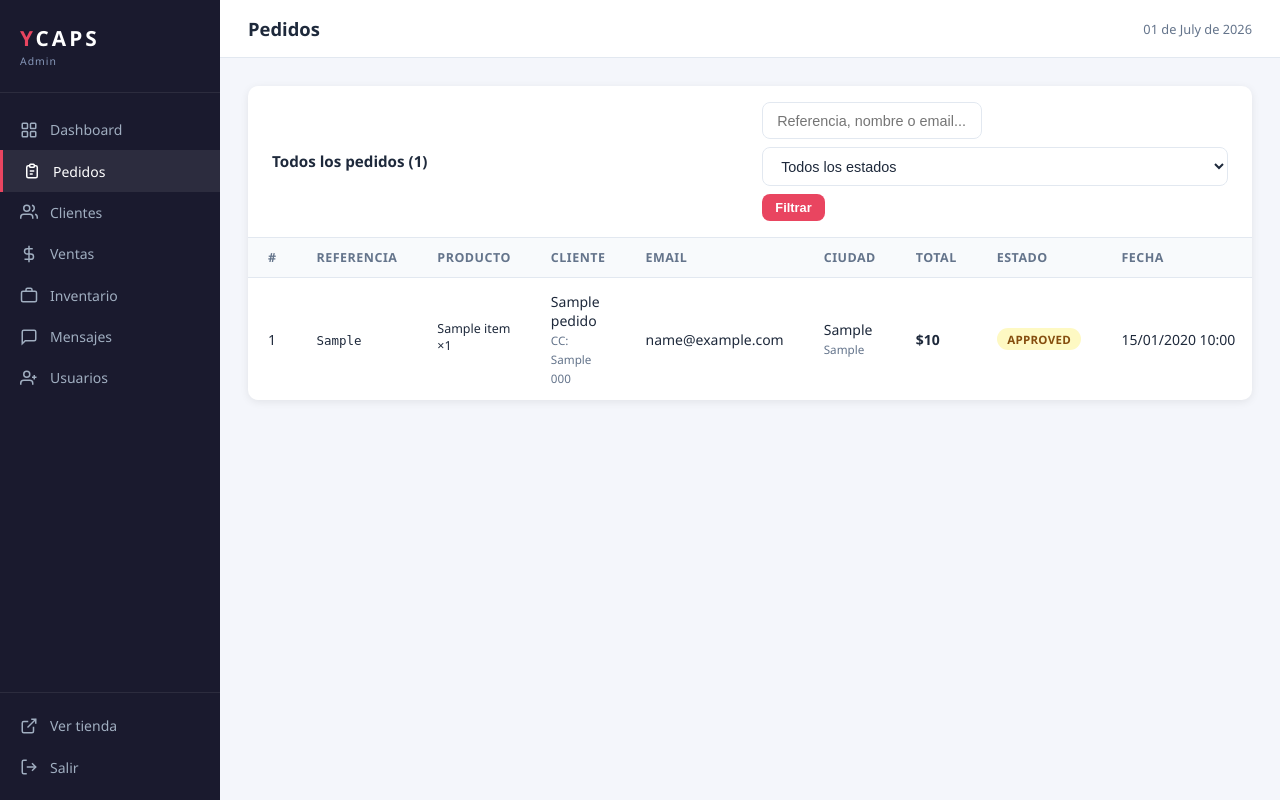
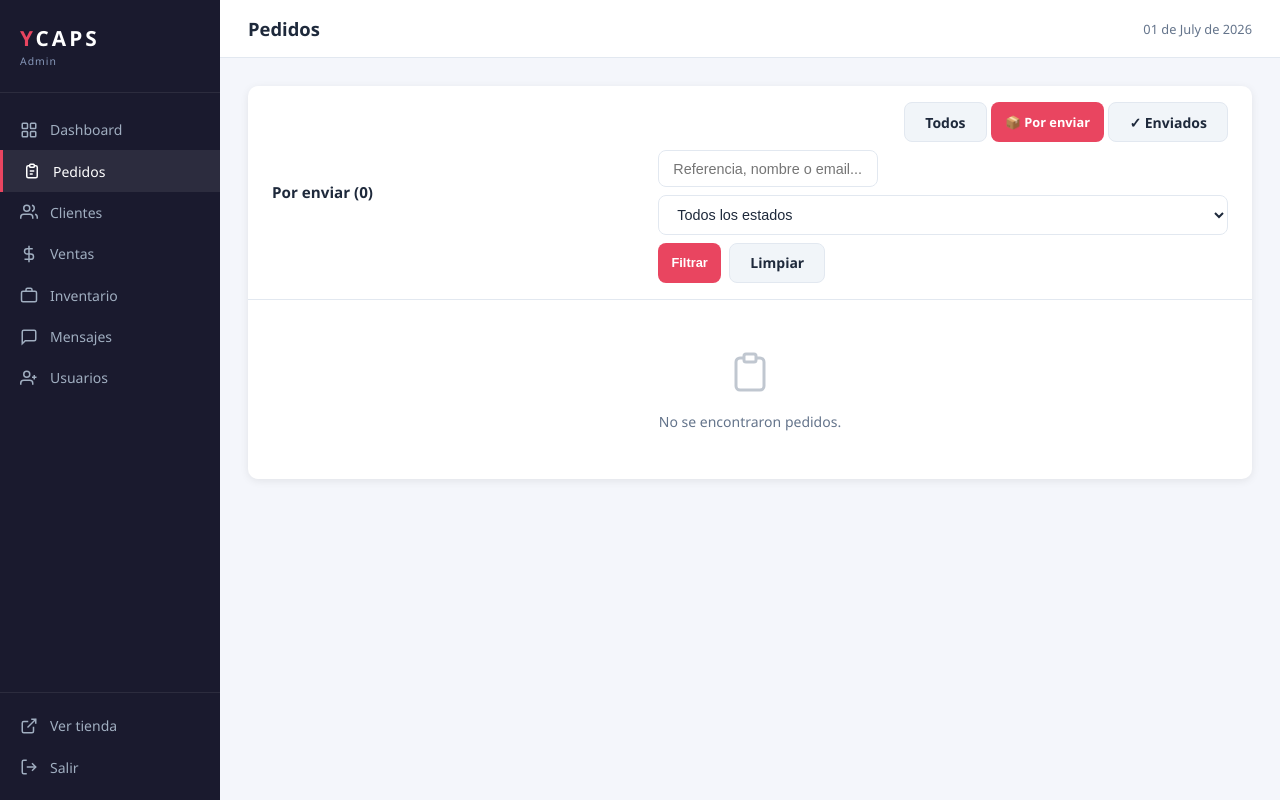
Before and after one commit to dfmh1026/Ycaps, a PHP site: page /admin/pedidos.php?envio=por_enviar in a window 1280 px wide. Run offline with PHP 8.4, Linux system fonts and the light colour scheme; the visitor is signed in with stand-in values (Sample User, id 1); data comes from the database, SQL or seed files in the repository; tables that the repository leaves empty hold one stand-in row (values such as "Sample post").

Commit message:
se ajusta envios para que no se vea como acordeon , se ajusta

```diff
--- a/admin/pedidos.php
+++ b/admin/pedidos.php
@@ -110,10 +110,11 @@ if ($_SERVER['REQUEST_METHOD'] === 'POST' && ($_POST['accion'] ?? '') === 'aprob
 }
 
 // ── Consulta de pedidos ───────────────────────────────────────────────────────
-$estado   = $_GET['estado']   ?? '';
-$busqueda = trim($_GET['q']   ?? '');
-$pagina   = max(1, (int)($_GET['pag'] ?? 1));
-$porPag   = 20;
+$estado      = $_GET['estado'] ?? '';
+$busqueda    = trim($_GET['q'] ?? '');
+$envioFiltro = $_GET['envio']  ?? '';
+$pagina      = max(1, (int)($_GET['pag'] ?? 1));
+$porPag      = 20;
 
 $where  = '1=1';
 $params = [];
@@ -121,6 +122,11 @@ if ($estado !== '')   { $where .= ' AND estado = :estado'; $params[':estado'] =
 if ($busqueda !== '') {
     $where .= ' AND (wompi_referencia LIKE :q OR nombre LIKE :q OR email LIKE :q)';
     $params[':q'] = '%' . $busqueda . '%';
+}
+if ($envioFiltro === 'por_enviar') {
+    $where .= " AND estado = 'aprobado' AND (guia_envio IS NULL OR guia_envio = '')";
+} elseif ($envioFiltro === 'enviados') {
+    $where .= " AND estado = 'aprobado' AND guia_envio IS NOT NULL AND guia_envio != ''";
 }
 
 $stTotal = $pdo->prepare("SELECT COUNT(*) FROM pedidos WHERE {$where}");
@@ -153,9 +159,19 @@ require __DIR__ . '/_head.php';
 
 <div class="card">
     <div class="card-header">
-        <h2>Todos los pedidos (<?= $total ?>)</h2>
-        <div class="card-header-actions">
+        <h2><?= $envioFiltro === 'por_enviar' ? 'Por enviar' : ($envioFiltro === 'enviados' ? 'Enviados' : 'Todos los pedidos') ?> (<?= $total ?>)</h2>
+        <div class="card-header-actions" style="flex-direction:column;align-items:flex-end;gap:.5rem">
+            <div style="display:flex;gap:.3rem">
+                <?php $qBase = $busqueda !== '' ? ['q' => $busqueda] : []; ?>
+                <a href="/admin/pedidos.php<?= $qBase ? '?' . http_build_query($qBase) : '' ?>"
+                   class="btn-sm <?= $envioFiltro === '' ? 'btn-primary' : 'btn-secondary' ?>">Todos</a>
+                <a href="?<?= http_build_query($qBase + ['envio' => 'por_enviar']) ?>"
+                   class="btn-sm <?= $envioFiltro === 'por_enviar' ? 'btn-primary' : 'btn-secondary' ?>">&#128230; Por enviar</a>
+                <a href="?<?= http_build_query($qBase + ['envio' => 'enviados']) ?>"
+                   class="btn-sm <?= $envioFiltro === 'enviados' ? 'btn-primary' : 'btn-secondary' ?>">&#10003; Enviados</a>
+            </div>
             <form method="GET" style="display:flex;gap:.5rem;flex-wrap:wrap">
+                <input type="hidden" name="envio" value="<?= htmlspecialchars($envioFiltro) ?>">
                 <input type="text" name="q" placeholder="Referencia, nombre o email..."
                        value="<?= htmlspecialchars($busqueda) ?>" style="width:220px">
                 <select name="estado">
@@ -167,7 +183,7 @@ require __DIR__ . '/_head.php';
                     <?php endforeach; ?>
                 </select>
                 <button type="submit" class="btn-primary btn-sm">Filtrar</button>
-                <?php if ($busqueda !== '' || $estado !== ''): ?>
+                <?php if ($busqueda !== '' || $estado !== '' || $envioFiltro !== ''): ?>
                 <a href="/admin/pedidos.php" class="btn-secondary btn-sm">Limpiar</a>
                 <?php endif; ?>
             </form>
@@ -196,7 +212,8 @@ require __DIR__ . '/_head.php';
                     <th>Total</th>
                     <th>Estado</th>
                     <th>Fecha</th>
-                    <th>Detalle / Guía</th>
+                    <th>Guía de envío</th>
+                    <th>Detalle</th>
                 </tr>
             </thead>
             <tbody>
@@ -250,13 +267,25 @@ require __DIR__ . '/_head.php';
                     <td><strong>$<?= number_format((float)$p['total'], 0, ',', '.') ?></strong></td>
                     <td><span class="badge badge-<?= $cls ?>"><?= ucfirst($p['estado']) ?></span></td>
                     <td style="white-space:nowrap"><?= date('d/m/Y H:i', strtotime($p['creado_en'])) ?></td>
+                    <td style="min-width:190px">
+                        <form method="POST" style="display:flex;gap:.3rem;align-items:center;flex-wrap:wrap">
+                            <input type="hidden" name="accion" value="guia">
+                            <input type="hidden" name="pedido_id" value="<?= (int)$p['id'] ?>">
+                            <input type="text"
+                                   name="guia_envio"
+                                   value="<?= htmlspecialchars($guiaActual) ?>"
+                                   placeholder="Ej: TCC-123456"
+                                   style="width:140px;font-size:.78rem;padding:.28rem .5rem">
+                            <button type="submit" class="btn-guardar-stock" title="Guardar y notificar al cliente">&#10003;</button>
+                        </form>
+                        <?php if ($guiaActual !== ''): ?>
+                        <small style="color:var(--success);font-size:.72rem">&#10003; En camino</small>
+                        <?php endif; ?>
+                    </td>
                     <td>
                         <details>
                             <summary style="cursor:pointer;color:var(--info);font-size:.8rem">
                                 <?= count($items) ?> item(s)
-                                <?php if ($guiaActual !== ''): ?>
-                                · <span style="color:var(--success)">Guía: <?= htmlspecialchars($guiaActual) ?></span>
-                                <?php endif; ?>
                             </summary>
 
                             <?php if ($estado_p === 'aprobado'): ?>
@@ -319,26 +348,6 @@ require __DIR__ . '/_head.php';
                             </ul>
                             <?php endif; ?>
 
-                            <!-- Guía de envío -->
-                            <form method="POST" class="guia-form">
-                                <input type="hidden" name="accion" value="guia">
-                                <input type="hidden" name="pedido_id" value="<?= (int)$p['id'] ?>">
-                                <div style="display:flex;gap:.4rem;align-items:center;flex-wrap:wrap;padding:.5rem 0 .25rem">
-                                    <input type="text"
-                                           name="guia_envio"
-                                           value="<?= htmlspecialchars($guiaActual) ?>"
-                                           placeholder="Número de guía (ej: TCC-123456)"
-                                           style="width:220px;font-size:.8rem;padding:.3rem .6rem">
-                                    <button type="submit" class="btn-primary btn-sm" style="white-space:nowrap">
-                                        <?= $guiaActual !== '' ? '↺ Actualizar y reenviar' : '✉ Guardar y notificar' ?>
-                                    </button>
-                                </div>
-                                <?php if ($guiaActual !== ''): ?>
-                                <p style="font-size:.75rem;color:var(--muted);margin:.2rem 0 0">
-                                    Guía actual: <strong><?= htmlspecialchars($guiaActual) ?></strong>
-                                </p>
-                                <?php endif; ?>
-                            </form>
                         </details>
                     </td>
                 </tr>
```
